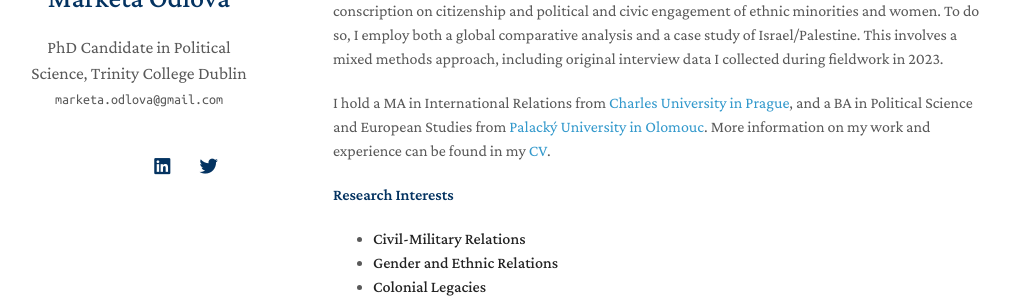
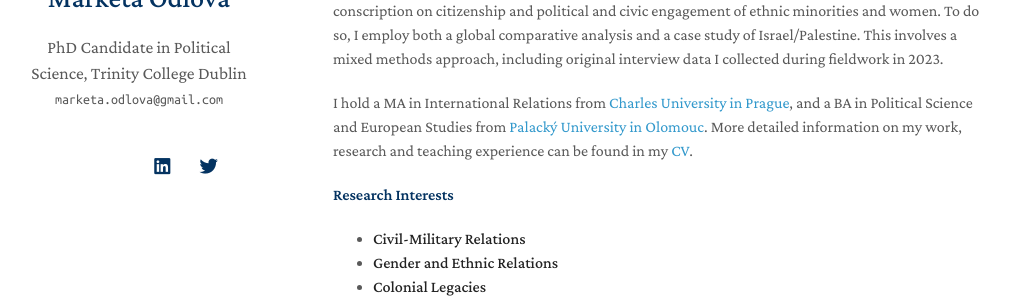
Before and after one commit to marketao/marketao.github.io, a Jekyll site: the page built from index.md, in a window 1280 px wide and 900 px high, cut to the strip 206-900 px from the top of the window. Shown: the top 303 px of the strip, without its empty margins (137-1147 px from the left). Built offline with Jekyll 4.4.1, drawn with Linux system fonts in a browser that asks for light colours; nearby versions of some CDN libraries; a style sheet for code colours, icons or effects is not loaded; our own code applies the rules of GitHub Pages for plain Markdown files.

Commit message:
Update index.md

```diff
--- a/index.md
+++ b/index.md
@@ -6,7 +6,7 @@
 
 I am a 4th year PhD candidate at the Department of Political Science at <a href="http://tcd.ie" target="_blank">Trinity College Dublin</a>. My research focuses on the interaction between civil-military relations, ethnicity, gender, and colonialism. In my dissertation, <em>Essays on the Impact of Conscription on Marginalized Groups</em>, I investigate the determinants of ethnically selective conscription and explore the impact of conscription on citizenship and political and civic engagement of ethnic minorities and women. To do so, I employ both a global comparative analysis and a case study of Israel/Palestine. This involves a mixed methods approach, including original interview data I collected during fieldwork in 2023.
 
-I hold a MA in International Relations from <a href="http://cuni.cz" target="_blank">Charles University in Prague</a>, and a BA in Political Science and European Studies from <a href="http://upol.cz" target="_blank">Palacký University in Olomouc</a>. More information on my work and experience can be found in my [CV](assets/files/curriculum_vitae.pdf).
+I hold a MA in International Relations from <a href="http://cuni.cz" target="_blank">Charles University in Prague</a>, and a BA in Political Science and European Studies from <a href="http://upol.cz" target="_blank">Palacký University in Olomouc</a>. More detailed information on my work, research and teaching experience can be found in my [CV](assets/files/curriculum_vitae.pdf).
 
 #### Research Interests
 
```
